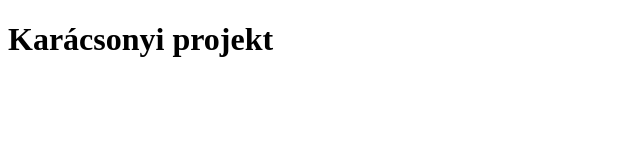
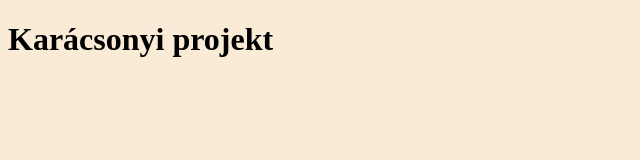
Before and after one commit to viraghkrisztian-pataky/karacsony-projekt, a plain HTML site: page index.html in a window 1280 px wide. Shown: the whole page, without its empty margins (0-640 px from the left). Drawn offline with Linux system fonts and the light colour scheme.

Commit message:
Update index.html

```diff
--- a/index.html
+++ b/index.html
@@ -3,7 +3,7 @@
 <head>
     <meta charset="UTF-8">
     <meta name="viewport" content="width=device-width, initial-scale=1.0">
-    <link rel="stylesheet" href="style/stylee.css">
+    <link rel="stylesheet" href="style/style.css">
     <title>Karacsony</title>
 </head>
 <body>
```
